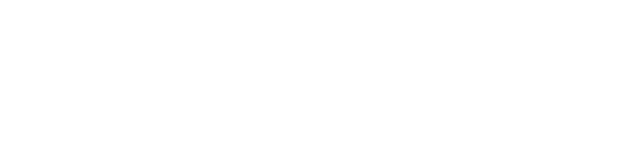
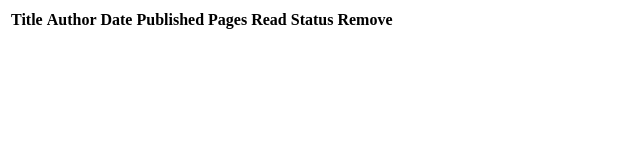
Before and after one commit to rdbarker/Library, a plain HTML site: page index.html in a window 1280 px wide. Shown: the whole page, without its empty margins (0-640 px from the left). Drawn offline with Linux system fonts and the light colour scheme.

Commit message:
basic table structure for library results

```diff
--- a/index.html
+++ b/index.html
@@ -6,9 +6,20 @@
     <meta name="viewport" content="width=device-width, initial-scale=1.0">
     <title>Library of Your Books</title>
     <link rel="stylesheet" href="style.css">
-    <script src="script.js"></script>
+    <script src="script.js" defer></script>
 </head>
 <body>
-
+    <div class="container">
+        <table class="library">
+            <tr>
+                <th>Title</th>
+                <th>Author</th>
+                <th>Date Published</th>
+                <th>Pages</th>
+                <th>Read Status</th>
+                <th>Remove</th>
+            </tr>
+        </table>
+    </div>
 </body>
 </html>
```
